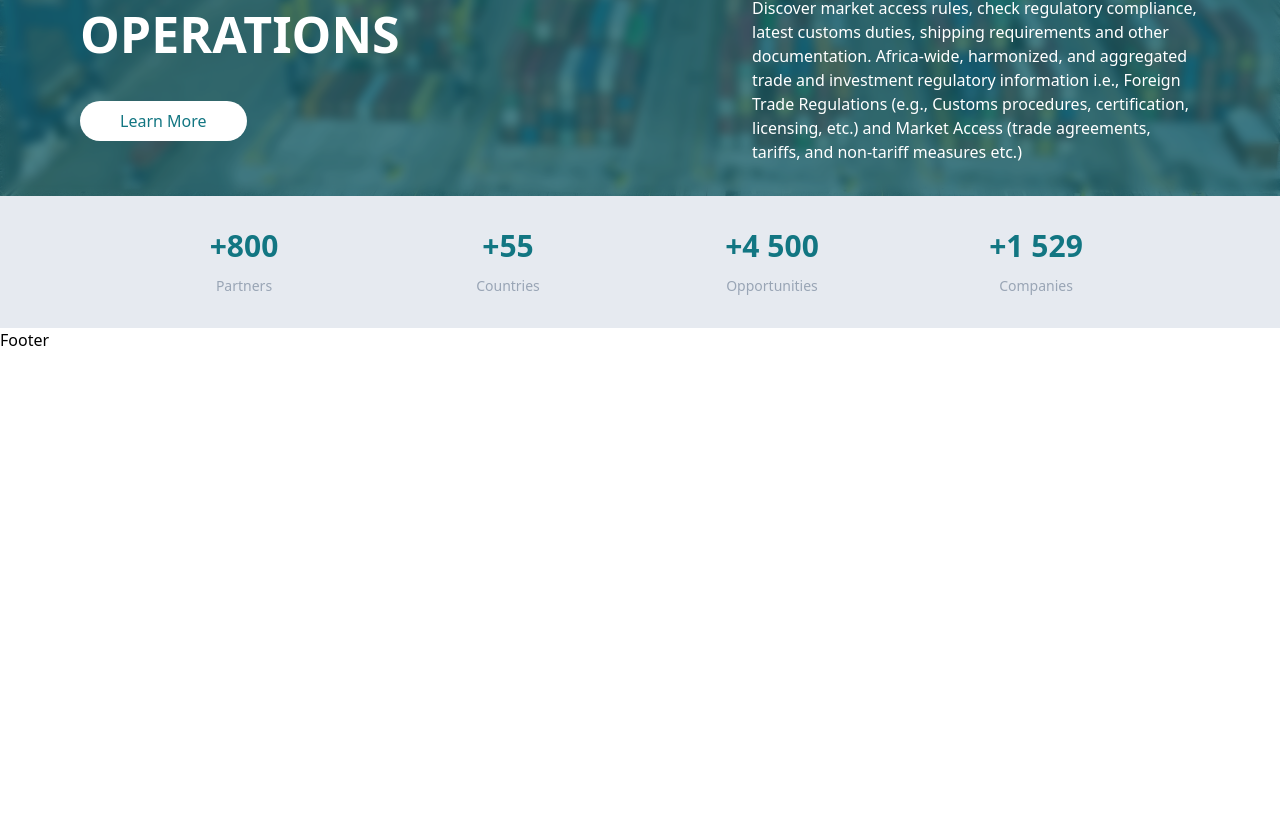
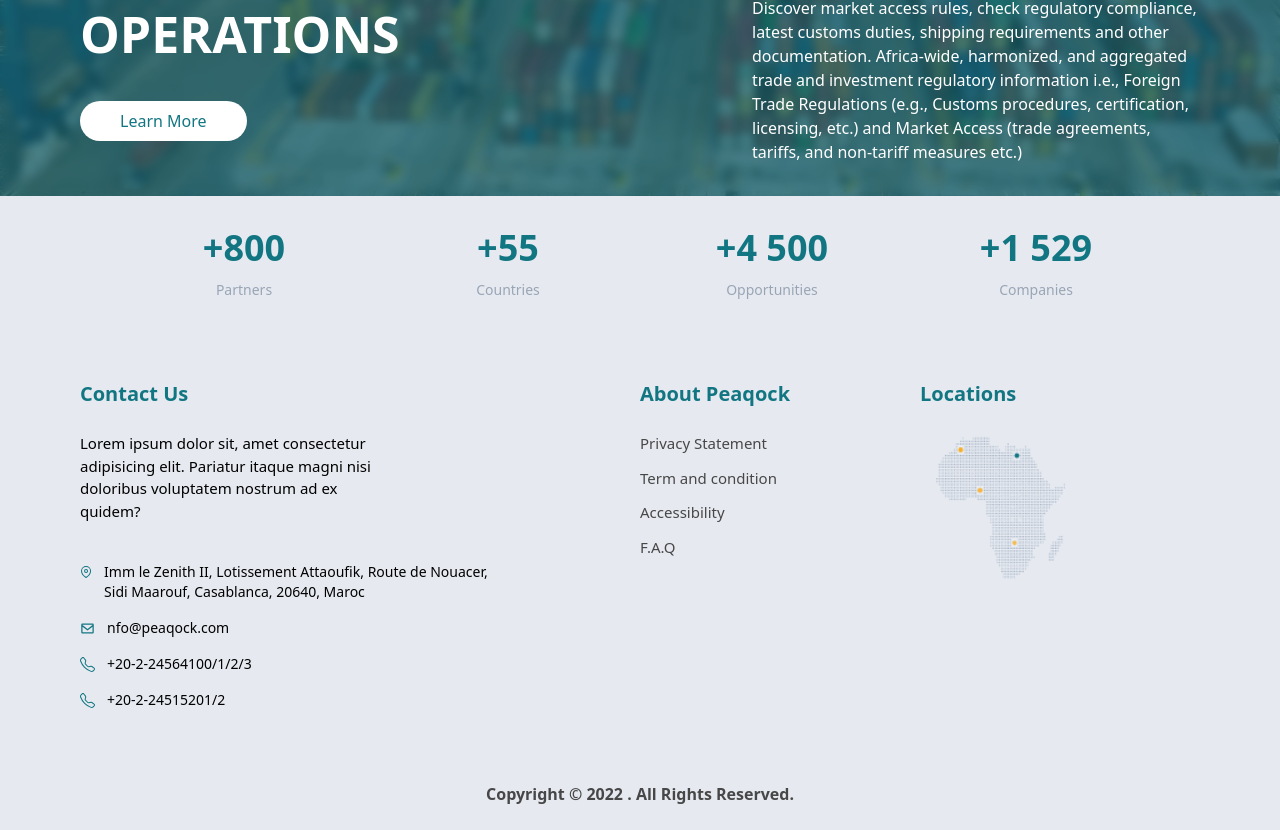
Before and after one commit to chourafiDev/Peaqock, a Next.js app: page / in a window 1280 px wide. Shown: the part 604-1434 px from the top of the page. Before the commit the page ends 956 px from the top, so only its background shows below. Built offline with nearby package versions, Linux system fonts and the light colour scheme.

Commit message:
Design Footer

```diff
--- /dev/null
+++ b/app/components/NewsLetter.tsx
@@ -0,0 +1,7 @@
+import React from "react";
+
+const NewsLetter = () => {
+  return <div>NewsLetter</div>;
+};
+
+export default NewsLetter;
--- a/app/components/Statistics.tsx
+++ b/app/components/Statistics.tsx
@@ -4,19 +4,19 @@ const Statistics = () => {
   return (
     <div className="grid grid-cols-4 px-28 py-8 bg-forth-gray">
       <div className="flex flex-col gap-3 justify-center items-center">
-        <h2 className="text-primary font-bold text-3xl">+800</h2>
+        <h2 className="text-primary font-bold text-4xl">+800</h2>
         <p className="text-second-gray text-sm">Partners</p>
       </div>
       <div className="flex flex-col gap-3 justify-center items-center">
-        <h2 className="text-primary font-bold text-3xl">+55</h2>
+        <h2 className="text-primary font-bold text-4xl">+55</h2>
         <p className="text-second-gray text-sm">Countries</p>
       </div>
       <div className="flex flex-col gap-3 justify-center items-center">
-        <h2 className="text-primary font-bold text-3xl">+4 500</h2>
+        <h2 className="text-primary font-bold text-4xl">+4 500</h2>
         <p className="text-second-gray text-sm">Opportunities</p>
       </div>
       <div className="flex flex-col gap-3 justify-center items-center">
-        <h2 className="text-primary font-bold text-3xl">+1 529</h2>
+        <h2 className="text-primary font-bold text-4xl">+1 529</h2>
         <p className="text-second-gray text-sm">Companies</p>
       </div>
     </div>
--- a/app/core/Layout/Footer/index.tsx
+++ b/app/core/Layout/Footer/index.tsx
@@ -1,5 +1,86 @@
+import { FiMapPin } from "react-icons/fi";
+import { BiEnvelope } from "react-icons/bi";
+import { BsTelephone } from "react-icons/bs";
+import africa from "../../../../assets/africa.png";
+import Link from "next/link";
+import Image from "next/image";
+
 const Footer = () => {
-  return <div>Footer</div>;
+  return (
+    <div className="bg-forth-gray px-20">
+      <div className="py-12">
+        <div className="grid grid-cols-4">
+          <div className="col-span-2 pr-36">
+            <h3 className="text-primary font-bold text-xl pb-6">Contact Us</h3>
+            <p className="base-gray font-light text-[15px] pr-28">
+              Lorem ipsum dolor sit, amet consectetur adipisicing elit. Pariatur
+              itaque magni nisi doloribus voluptatem nostrum ad ex quidem?
+            </p>
+            <ul className="flex flex-col gap-4 mt-10 text-[15px]">
+              <li className="flex gap-3">
+                <FiMapPin size={20} className="text-primary mt-0" />
+                <p className="base-gray font-light text-sm">
+                  Imm le Zenith II, Lotissement Attaoufik, Route de Nouacer,
+                  Sidi Maarouf, Casablanca, 20640, Maroc
+                </p>
+              </li>
+              <li className="flex items-center gap-3">
+                <BiEnvelope className="text-primary" />
+                <p className="base-gray font-light text-sm">nfo@peaqock.com</p>
+              </li>
+              <li className="flex items-center gap-3">
+                <BsTelephone className="text-primary" />
+                <p className="base-gray font-light text-sm">
+                  +20-2-24564100/1/2/3
+                </p>
+              </li>
+              <li className="flex items-center gap-3">
+                <BsTelephone className="text-primary" />
+                <p className="base-gray font-light text-sm">+20-2-24515201/2</p>
+              </li>
+            </ul>
+          </div>
+          <div>
+            <h3 className="text-primary font-bold text-xl pb-6">
+              About Peaqock
+            </h3>
+            <ul className="flex flex-col gap-3 text-[15px] text-base-gray">
+              <li className="flex gap-3">
+                <Link href="#">
+                  <a className="link-hover">Privacy Statement</a>
+                </Link>
+              </li>
+              <li className="flex gap-3">
+                <Link href="#">
+                  <a className="link-hover">Term and condition</a>
+                </Link>
+              </li>
+              <li className="flex gap-3">
+                <Link href="#">
+                  <a className="link-hover">Accessibility</a>
+                </Link>
+              </li>
+              <li className="flex gap-3">
+                <Link href="#">
+                  <a className="link-hover">F.A.Q</a>
+                </Link>
+              </li>
+            </ul>
+          </div>
+          <div>
+            <h3 className="text-primary font-bold text-xl pb-4">Locations</h3>
+            <Image src={africa} alt="africa" width={170} height={170} />
+          </div>
+        </div>
+      </div>
+
+      <div className="text-center py-6">
+        <p className="font-bold text-base-gray">
+          Copyright © 2022 . All Rights Reserved.
+        </p>
+      </div>
+    </div>
+  );
 };
 
 export default Footer;
--- a/styles/globals.css
+++ b/styles/globals.css
@@ -22,3 +22,26 @@
     @apply bg-dark/30 border border-white/10 rounded-lg p-4;
   } */
 }
+
+.link-hover {
+  position: relative;
+}
+
+.link-hover::before {
+  content: "";
+  position: absolute;
+  width: 100%;
+  height: 2px;
+  border-radius: 4px;
+  background-color: #127682;
+  bottom: -3px;
+  left: 0;
+  transform-origin: right;
+  transform: scaleX(0);
+  transition: transform 0.3s ease-in-out;
+}
+
+.link-hover:hover::before {
+  transform-origin: left;
+  transform: scaleX(1);
+}
```
Also changed, not shown: assets/africa.png (added).
